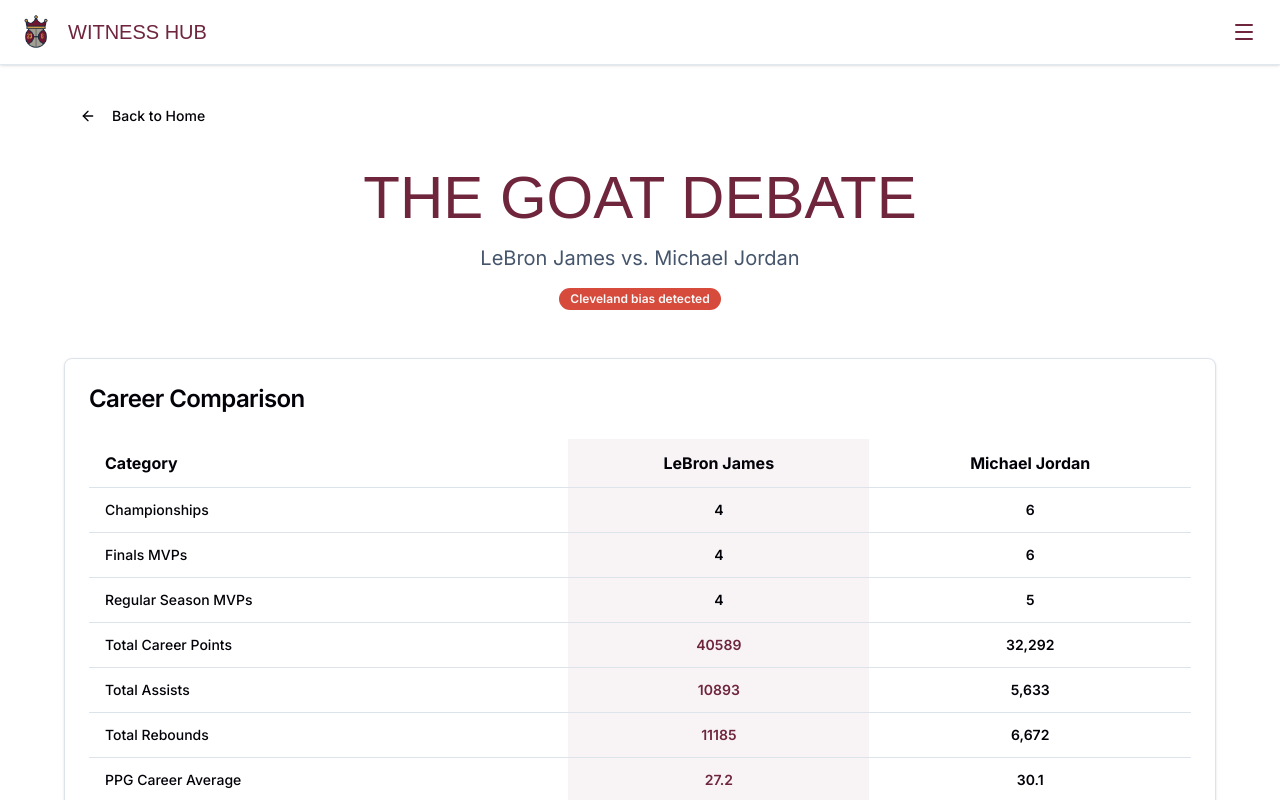
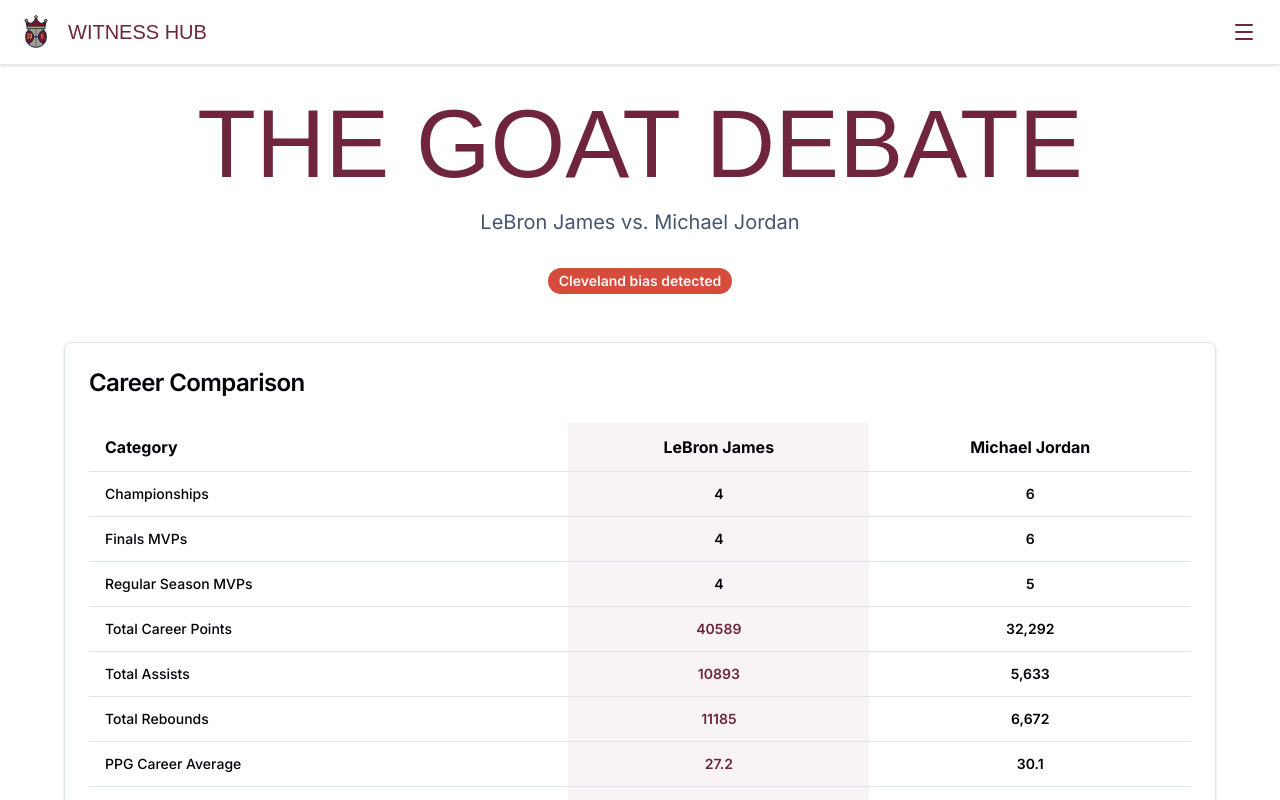
Before and after one commit to briansproule20/sassy-mate, a Next.js app: page /compare in a window 1280 px wide. Shown: the top 800 px of the page. Built offline with nearby package versions, Linux system fonts and the light colour scheme; a web font is replaced by a local one.

Commit message:
Remove back to home button from compare page and update header to match other pages

```diff
--- a/app/compare/page.tsx
+++ b/app/compare/page.tsx
@@ -5,9 +5,7 @@
 import { SiteFooter } from "@/components/site-footer";
 import { Card, CardHeader, CardTitle, CardContent } from "@/components/ui/card";
 import { Badge } from "@/components/ui/badge";
-import { Button } from "@/components/ui/button";
-import Link from "next/link";
-import { ArrowLeft, Activity } from "lucide-react";
+import { Activity } from "lucide-react";
 
 interface CareerStats {
   total_pts: string;
@@ -50,21 +48,14 @@
       <SiteNav />
       <main className="pt-24 pb-20 px-4 min-h-screen">
         <div className="max-w-6xl mx-auto">
-          <Link href="/">
-            <Button variant="ghost" className="mb-8">
-              <ArrowLeft className="w-4 h-4 mr-2" />
-              Back to Home
-            </Button>
-          </Link>
-
           <div className="text-center mb-12">
-            <h1 className="font-display text-6xl text-cavs-wine mb-4">
+            <h1 className="font-display text-7xl md:text-8xl text-cavs-wine mb-4">
               THE GOAT DEBATE
             </h1>
-            <p className="text-xl text-slate-600">
+            <p className="text-xl text-slate-600 mb-8">
               LeBron James vs. Michael Jordan
             </p>
-            <Badge variant="destructive" className="mt-4">
+            <Badge variant="destructive" className="text-sm">
               Cleveland bias detected
             </Badge>
           </div>
```
